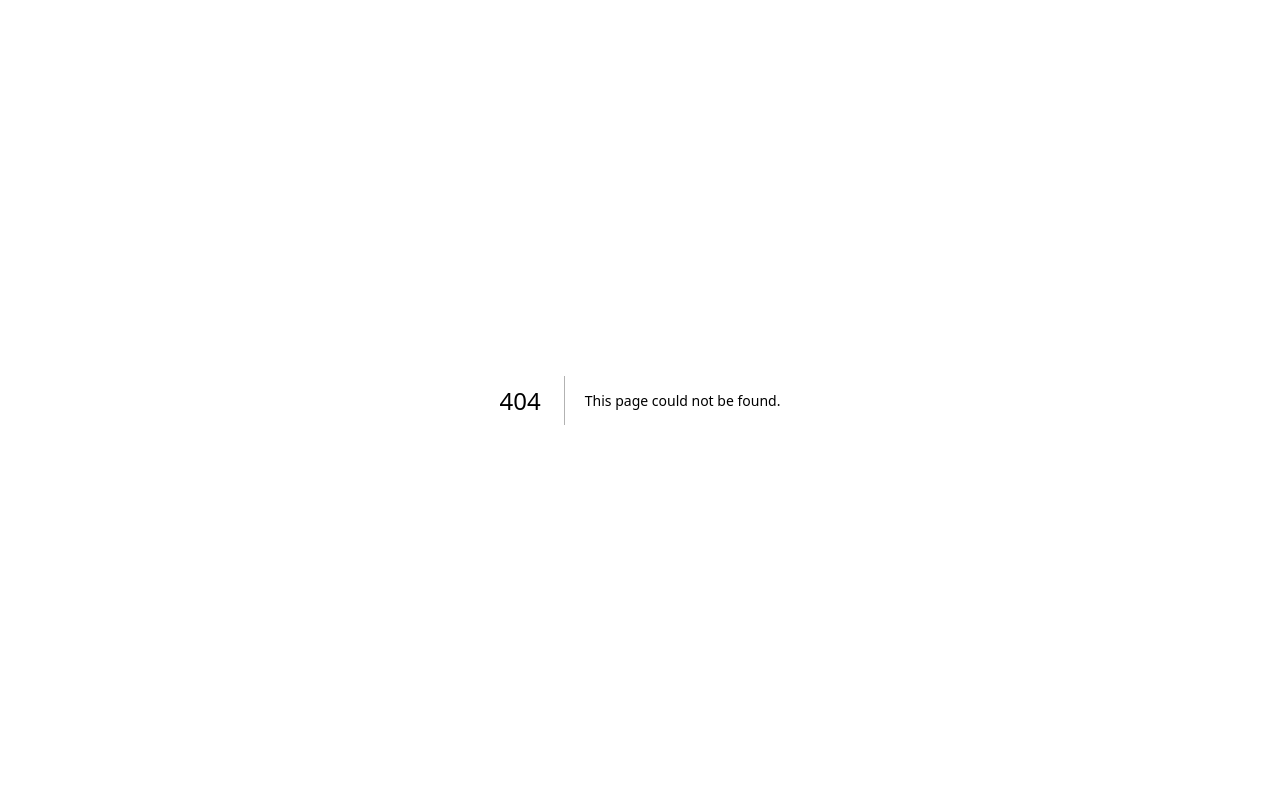
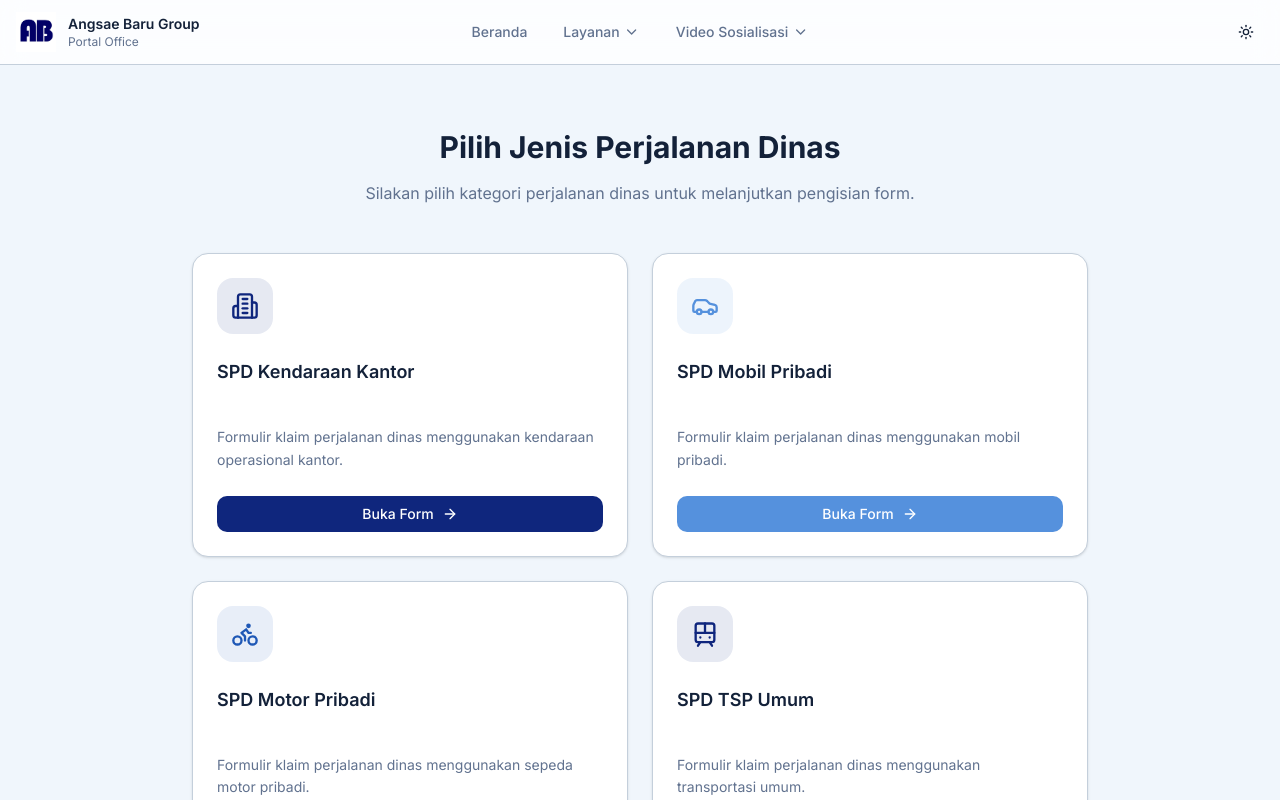
Before and after one commit to bimozachri/portal-cv-angsae-baru, a Next.js app in the folder cv-angsae-baru-portal-main/: page /form-perjalanan-dinas in a window 1280 px wide. Before the commit this address had no page. Shown: the top 800 px of the page. Built offline with nearby package versions, Linux system fonts and the light colour scheme.

Commit message:
add form klaim spd

```diff
--- /dev/null
+++ b/cv-angsae-baru-portal-main/app/form-perjalanan-dinas/[type]/page.tsx
@@ -0,0 +1,46 @@
+"use client";
+
+import { Header } from "@/components/header";
+import { Footer } from "@/components/footer";
+import { useParams } from "next/navigation";
+
+const GAS_URLS: Record<string, string> = {
+  "kendaraan-kantor": "https://script.google.com/macros/s/AKfycbyF2tiIoazsLd1OzIBkoh68CUgVojhFmkKuMzu_4Ko5gIT859sccZxnTX4Ji8I-M-bX/exec",
+  "mobil-pribadi": "https://script.google.com/macros/s/AKfycbwffpsh2CFXI_QcNQZmTP4RfKQvPUwZzSPZv2JL8JltsW93PQO0UxkvyojHwzJBSto/exec",
+  "motor-pribadi": "https://script.google.com/macros/s/AKfycbxMU7r-PkjhiQ9PugyoP3Hyarpt7sf8esyVLhseD531_REi7SEKDw0Zwp5mVZ6Nu5Dp/exec",
+  "tsp-umum": "https://script.google.com/macros/s/AKfycbz0nugRS_lemYNWVhI5zjY-nsGMtAfs7_TILCH4k1StGzw2rAvhYGSYSgFtWvbl7e3S/exec",
+};
+
+export default function SpdIframePage() {
+  const params = useParams();
+  const type = params?.type as string;
+  const iframeUrl = GAS_URLS[type];
+
+  if (!iframeUrl) {
+    return (
+      <div className="min-h-screen flex flex-col">
+        <Header />
+        <div className="flex-1 flex items-center justify-center">
+          <p className="text-muted-foreground">Formulir tidak ditemukan.</p>
+        </div>
+        <Footer />
+      </div>
+    );
+  }
+
+  return (
+    <div className="min-h-screen flex flex-col bg-background">
+      <Header />
+      <main className="flex-1 flex flex-col h-[calc(100vh-140px)]">
+        {/* h-[calc(100vh-140px)] memberikan ruang otomatis agar iframe pas di antara header & footer */}
+        <iframe
+          src={iframeUrl}
+          className="w-full h-full border-0 shadow-inner"
+          title={`Form ${type}`}
+          allow="geolocation; microphone; camera"
+        />
+      </main>
+      <Footer />
+    </div>
+  );
+}
--- /dev/null
+++ b/cv-angsae-baru-portal-main/app/form-perjalanan-dinas/page.tsx
@@ -0,0 +1,63 @@
+"use client";
+
+import { Header } from "@/components/header";
+import { Footer } from "@/components/footer";
+import { ServiceCard } from "@/components/service-card";
+import { Car, Bike, Train, Building2 } from "lucide-react";
+
+// Data didefinisikan di dalam file bertanda "use client"
+// agar tidak terjadi error serialisasi fungsi ikon
+const spdMenus = [
+  {
+    title: "SPD Kendaraan Kantor",
+    description: "Formulir klaim perjalanan dinas menggunakan kendaraan operasional kantor.",
+    icon: Building2,
+    buttonText: "Buka Form",
+    href: "/form-perjalanan-dinas/kendaraan-kantor",
+    color: "primary" as const,
+  },
+  {
+    title: "SPD Mobil Pribadi",
+    description: "Formulir klaim perjalanan dinas menggunakan mobil pribadi.",
+    icon: Car,
+    buttonText: "Buka Form",
+    href: "/form-perjalanan-dinas/mobil-pribadi",
+    color: "secondary" as const,
+  },
+  {
+    title: "SPD Motor Pribadi",
+    description: "Formulir klaim perjalanan dinas menggunakan sepeda motor pribadi.",
+    icon: Bike,
+    buttonText: "Buka Form",
+    href: "/form-perjalanan-dinas/motor-pribadi",
+    color: "accent" as const,
+  },
+  {
+    title: "SPD TSP Umum",
+    description: "Formulir klaim perjalanan dinas menggunakan transportasi umum.",
+    icon: Train,
+    buttonText: "Buka Form",
+    href: "/form-perjalanan-dinas/tsp-umum",
+    color: "primary" as const,
+  },
+];
+
+export default function PerjalananDinasPage() {
+  return (
+    <div className="min-h-screen flex flex-col bg-background">
+      <Header />
+      <main className="flex-1 container mx-auto px-4 py-16">
+        <div className="text-center mb-12">
+          <h1 className="text-3xl font-bold text-foreground mb-4">Pilih Jenis Perjalanan Dinas</h1>
+          <p className="text-muted-foreground max-w-2xl mx-auto">Silakan pilih kategori perjalanan dinas untuk melanjutkan pengisian form.</p>
+        </div>
+        <div className="grid gap-6 sm:grid-cols-2 lg:grid-cols-2 max-w-4xl mx-auto">
+          {spdMenus.map((menu, index) => (
+            <ServiceCard key={index} {...menu} />
+          ))}
+        </div>
+      </main>
+      <Footer />
+    </div>
+  );
+}
--- a/cv-angsae-baru-portal-main/components/services-grid.tsx
+++ b/cv-angsae-baru-portal-main/components/services-grid.tsx
@@ -64,7 +64,7 @@ const services = [
     description: "Pengajuan surat tugas dan anggaran perjalanan dinas luar kota.",
     icon: Briefcase,
     buttonText: "Isi Form",
-    href: "https://docs.google.com/forms/d/e/1FAIpQLSdhsP0C3nv5Rg0S0uvB2C7_pmAUuhQftpNnkBaCY3EDNRVOcw/viewform", // External
+    href: "/form-perjalanan-dinas", // Ubah dari link eksternal menjadi link internal
     color: "accent" as const,
   },
   {
```
